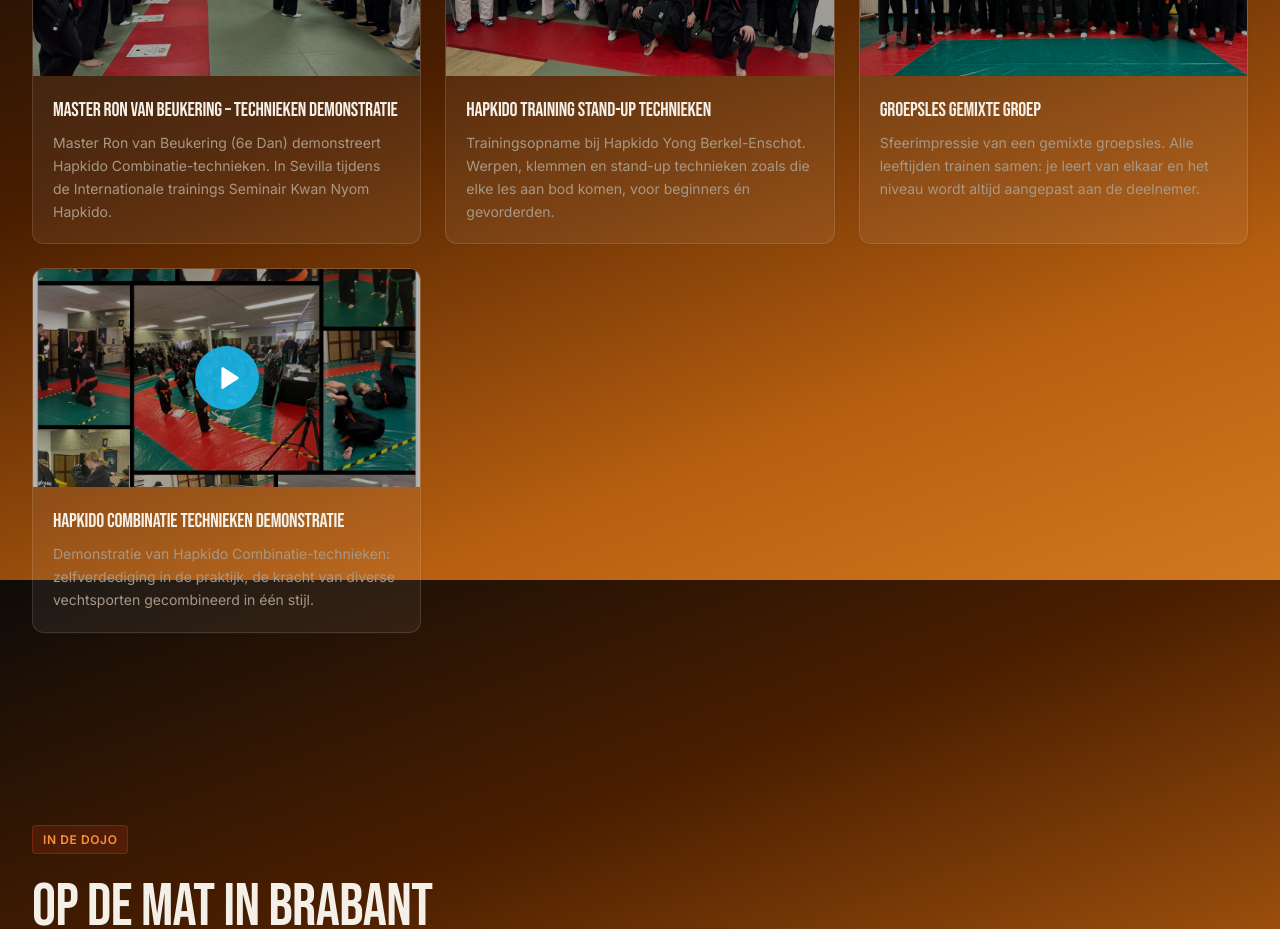
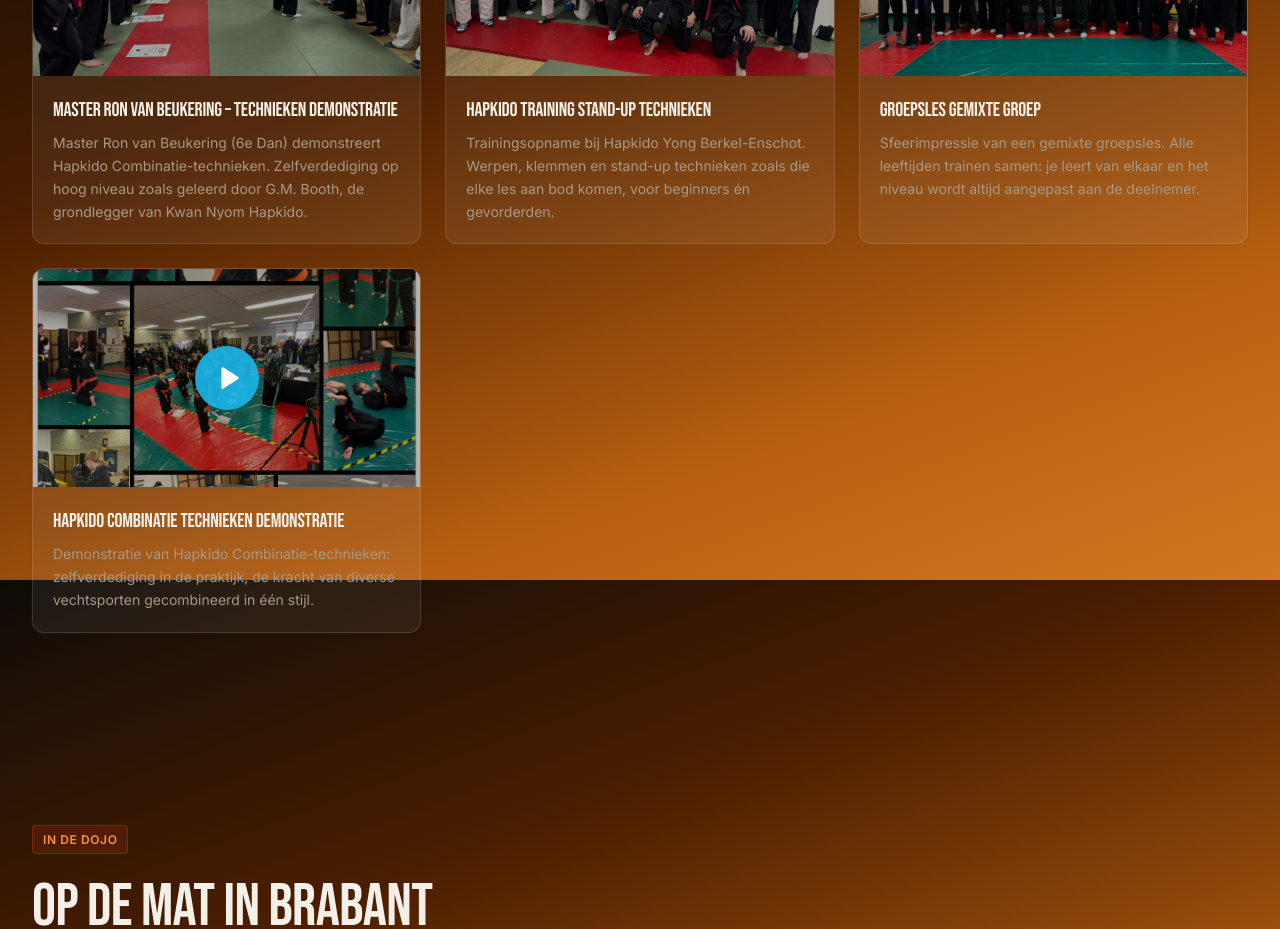
Before and after one commit to ronvanbeukering-ai/hapkido-website, a Next.js app: page / in a window 1280 px wide. Shown: the part 1820-2749 px from the top of the page. Built offline with nearby package versions, Linux system fonts and the light colour scheme; no server answers.

Commit message:
Revert VideoGallery: grondlegger beschrijving hersteld
Co-Authored-By: Claude Sonnet 4.6 <noreply@anthropic.com>

```diff
--- a/components/VideoGallery.tsx
+++ b/components/VideoGallery.tsx
@@ -18,7 +18,7 @@ const trainingVideos: VideoItem[] = [
     thumbnail: "/images/training/training-4.jpg",
     title: "Master Ron van Beukering – technieken demonstratie",
     description:
-      "Master Ron van Beukering (6e Dan) demonstreert Hapkido Combinatie-technieken. In Sevilla tijdens de Internationale trainings Seminair Kwan Nyom Hapkido.",
+      "Master Ron van Beukering (6e Dan) demonstreert Hapkido Combinatie-technieken. Zelfverdediging op hoog niveau zoals geleerd door G.M. Booth, de grondlegger van Kwan Nyom Hapkido.",
   },
   {
     vimeoId: "1199536635",
```
